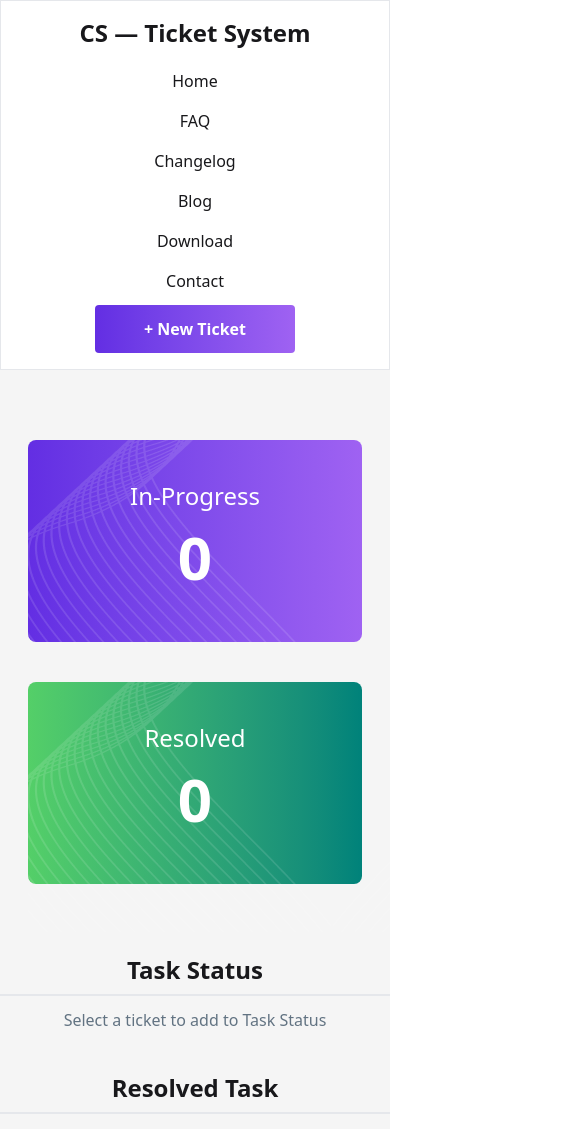
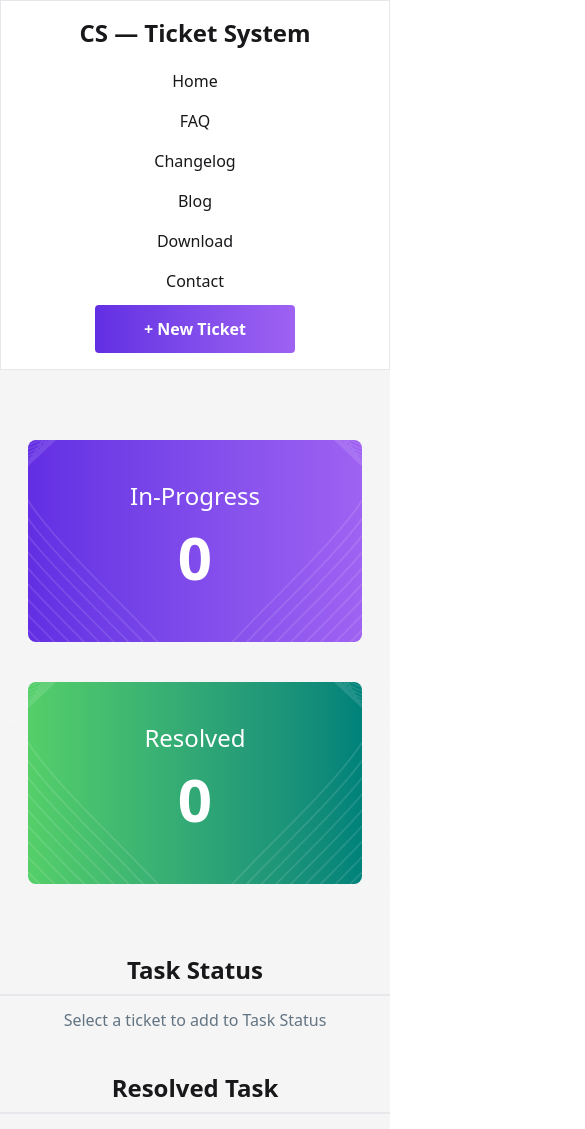
Before and after one commit to Sultanmia22/customer-support-zone, a React (Vite) app: page / in a window 390 px wide. Shown: the top 1129 px of the page, 585 px wide, since content can reach past the window. Built offline with nearby package versions, Linux system fonts and the light colour scheme.

Commit message:
upadte count box section

```diff
--- a/src/Components/Countbox.jsx
+++ b/src/Components/Countbox.jsx
@@ -9,7 +9,7 @@ const Countbox = ({clickedData,resolve}) => {
     <div className="max-w-[1440px] mx-auto flex md:flex-row flex-col gap-10 my-[70px]  ">
       <div className=" relative flex-1 flex justify-center items-center  flex-col p-10 bg-gradient-to-r from-[#632EE3] to-[#9F62F2] text-white rounded-lg overflow-hidden mx-7 md:mx-0">
 
-        <div className=" flex justify-between absolute top-0  h-auto ">
+        <div className=" flex justify-center md:justify-between absolute top-0  h-auto ">
           <img src={bgImg1} alt="vector"  />
           <img src={bgImg1} alt="vector" className=" rotate-y-180 " />
         </div>
@@ -20,7 +20,7 @@ const Countbox = ({clickedData,resolve}) => {
 
       <div className=" relative flex-1 flex justify-center items-center  flex-col p-10 bg-gradient-to-r from-[#54CF68] to-[#00827A] text-white rounded-lg mx-7 md:mx-0 ">
 
-        <div className=" flex justify-between absolute top-0  h-auto ">
+        <div className=" flex  justify-center md:justify-between absolute top-0  h-auto ">
           <img src={bgImg1} alt="vector"  />
           <img src={bgImg1} alt="vector"  className=" rotate-y-180 " />
         </div>
```
